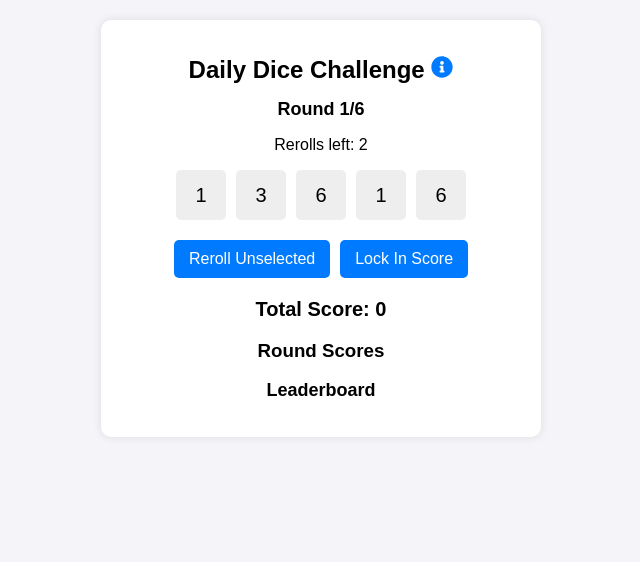
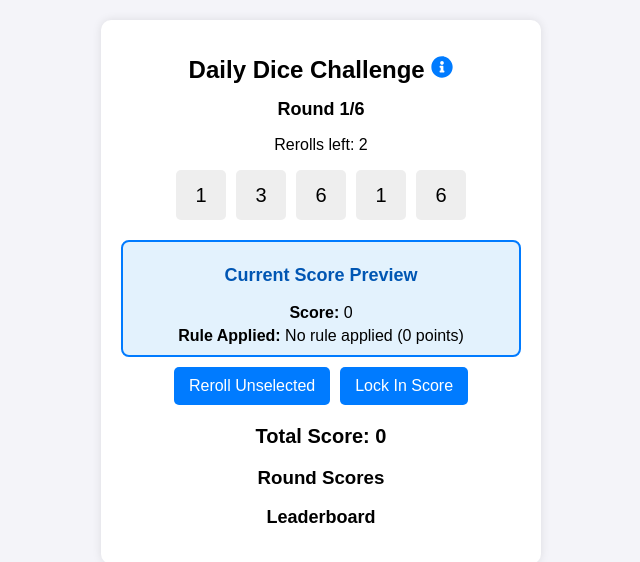
Before and after one commit to andrewgder/dailydice, a React (Create React App) app: page / in a window 1280 px wide. Shown: the top 562 px of the page, without its empty margins (319-959 px from the left). Built offline with nearby package versions, Linux system fonts and the light colour scheme.

Commit message:
Added scoring rules and score preview

```diff
--- /dev/null
+++ b/src/components/CalculateScore.js
@@ -0,0 +1,43 @@
+const CalculateScore = (dice) => {
+  const counts = {};
+  dice.forEach((die) => {
+    counts[die] = (counts[die] || 0) + 1;
+  });
+
+  const values = Object.keys(counts)
+    .map(Number)
+    .sort((a, b) => a - b);
+  const hasThree = Object.values(counts).includes(3);
+  const hasFour = Object.values(counts).includes(4);
+  const hasFive = Object.values(counts).includes(5);
+  const sumOfDice = dice.reduce((a, b) => a + b, 0);
+
+  // Check for small and large straights
+  const isSmallStraight =
+    (values.includes(1) &&
+      values.includes(2) &&
+      values.includes(3) &&
+      values.includes(4)) ||
+    (values.includes(2) &&
+      values.includes(3) &&
+      values.includes(4) &&
+      values.includes(5)) ||
+    (values.includes(3) &&
+      values.includes(4) &&
+      values.includes(5) &&
+      values.includes(6));
+
+  const isLargeStraight =
+    values.length === 5 &&
+    ((values[0] === 1 && values[4] === 5) ||
+      (values[0] === 2 && values[4] === 6));
+
+  if (hasFive) return 50; // Five of a kind
+  if (isLargeStraight) return 30; // Large straight
+  if (isSmallStraight) return 20; // Small straight
+  if (hasFour) return sumOfDice; // Four of a kind
+  if (hasThree) return sumOfDice; // Three of a kind
+
+  return 0; // No valid score
+};
+export default CalculateScore;
--- a/src/components/DiceGame.js
+++ b/src/components/DiceGame.js
@@ -2,8 +2,9 @@ import { useState } from "react";
 import Dice from "./Dice"; // Import the Dice component
 import "../styles/App.css";
 import DiceRollAudio from "./DiceAudio";
-import GameRules from "./InfoModal";
 import InfoModal from "./InfoModal";
+import CalculateScore from "./CalculateScore";
+import ScorePreview from "./ScorePreview";
 
 const generateDailyRolls = () => {
   return Array(6)
@@ -59,7 +60,7 @@ export default function DiceGame() {
       setRollingDice([...Array(5).keys()]);
       setTimeout(() => {
         setRollingDice([]); // Stop rolling animation after 1 second
-        const roundScore = rolls[currentRound].reduce((a, b) => a + b, 0);
+        const roundScore = CalculateScore(rolls[currentRound]);
         setScore((prevScore) => prevScore + roundScore);
         setRoundScores((prevScores) => [...prevScores, roundScore]);
         setCurrentRound((prevRound) => prevRound + 1);
@@ -107,6 +108,8 @@ export default function DiceGame() {
           />
         ))}
       </div>
+      <ScorePreview dice={rolls[currentRound]} />
+
       <div className="button-container">
         {" "}
         {!gameOver && (
--- /dev/null
+++ b/src/components/ScorePreview.js
@@ -0,0 +1,66 @@
+import React from "react";
+import CalculateScore from "./CalculateScore";
+
+const getAppliedRule = (dice) => {
+  const counts = {};
+  dice.forEach((die) => {
+    counts[die] = (counts[die] || 0) + 1;
+  });
+
+  const values = Object.keys(counts)
+    .map(Number)
+    .sort((a, b) => a - b);
+  const hasThree = Object.values(counts).includes(3);
+  const hasFour = Object.values(counts).includes(4);
+  const hasFive = Object.values(counts).includes(5);
+  const sumOfDice = dice.reduce((a, b) => a + b, 0);
+
+  // Check for small and large straights
+  const isSmallStraight =
+    (values.includes(1) &&
+      values.includes(2) &&
+      values.includes(3) &&
+      values.includes(4)) ||
+    (values.includes(2) &&
+      values.includes(3) &&
+      values.includes(4) &&
+      values.includes(5)) ||
+    (values.includes(3) &&
+      values.includes(4) &&
+      values.includes(5) &&
+      values.includes(6));
+
+  const isLargeStraight =
+    values.length === 5 &&
+    ((values[0] === 1 && values[4] === 5) ||
+      (values[0] === 2 && values[4] === 6));
+
+  if (hasFive) return "Five of a Kind (50 points)";
+  if (isLargeStraight) return "Large Straight (40 points)";
+  if (isSmallStraight) return "Small Straight (20 points)";
+  if (hasFour) return `Four of a Kind (Sum: ${sumOfDice})`;
+  if (hasThree) return `Three of a Kind (Sum: ${sumOfDice})`;
+
+  return "No rule applied (0 points)";
+};
+
+const ScorePreview = ({ dice }) => {
+  if (!dice || dice.length === 0) return null;
+
+  const score = CalculateScore(dice);
+  const ruleApplied = getAppliedRule(dice);
+
+  return (
+    <div className="score-preview">
+      <h3>Current Score Preview</h3>
+      <p>
+        <strong>Score:</strong> {score}
+      </p>
+      <p>
+        <strong>Rule Applied:</strong> {ruleApplied}
+      </p>
+    </div>
+  );
+};
+
+export default ScorePreview;
--- a/src/styles/App.css
+++ b/src/styles/App.css
@@ -129,3 +129,23 @@ body {
     transform: rotate(360deg) scale(1);
   }
 }
+
+.score-preview {
+  margin-top: 10px;
+  margin-bottom: 10px;
+  padding: 5px;
+  border: 2px solid #007bff;
+  border-radius: 8px;
+  background: #e3f2fd;
+  text-align: center;
+}
+
+.score-preview h3 {
+  font-size: 18px;
+  color: #0056b3;
+}
+
+.score-preview p {
+  font-size: 16px;
+  margin: 5px 0;
+}
```
